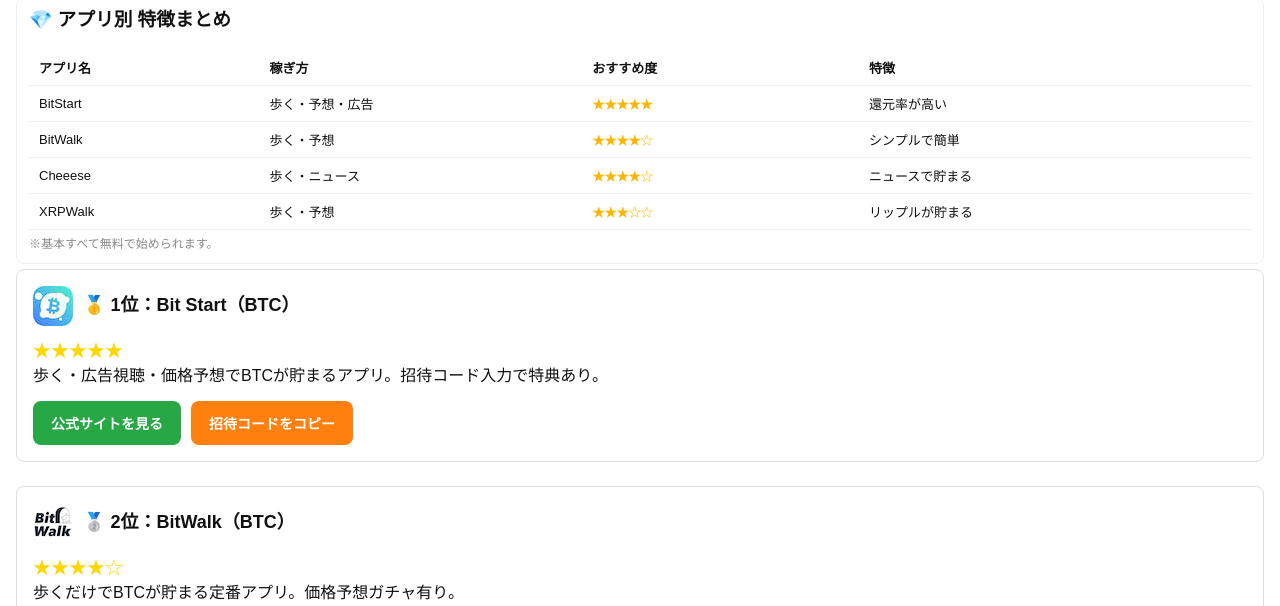
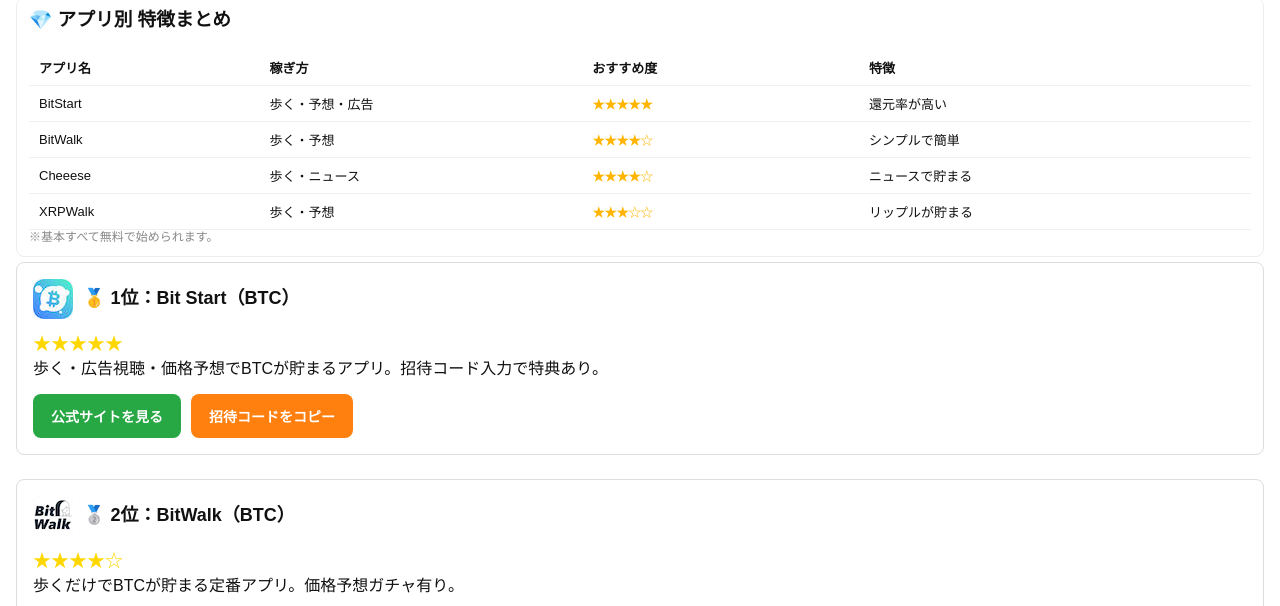
Before and after one commit to dropkickbiz1971/btc-life, a plain HTML site: page index.html in a window 1280 px wide. Shown: the part 194-800 px from the top of the page. Drawn offline with Linux system fonts and the light colour scheme; no server answers.

Commit message:
Update style.css

```diff
--- a/css/style.css
+++ b/css/style.css
@@ -102,3 +102,17 @@
 /* 星と説明文を限界まで密着 */
 .stars { margin-bottom: 0 !important; }
 .rank p, .exchange p { margin-top: 0 !important; }
+
+/* 「※基本すべて無料で始められます。」の行自体の空白を消す */
+.note, p.note, .comparison + p {
+  margin-top: 0 !important;      /* 上の表との隙間を消す */
+  margin-bottom: 0 !important;   /* 下のランキングとの隙間を消す */
+  padding-top: 0 !important;
+  padding-bottom: 0 !important;
+  line-height: 1.2 !important;   /* 行間を詰めて高さを抑える */
+}
+
+/* そのすぐ下のランキングが上にズレないように調整 */
+.rank, .exchange {
+  margin-top: 5px !important;
+}
```
